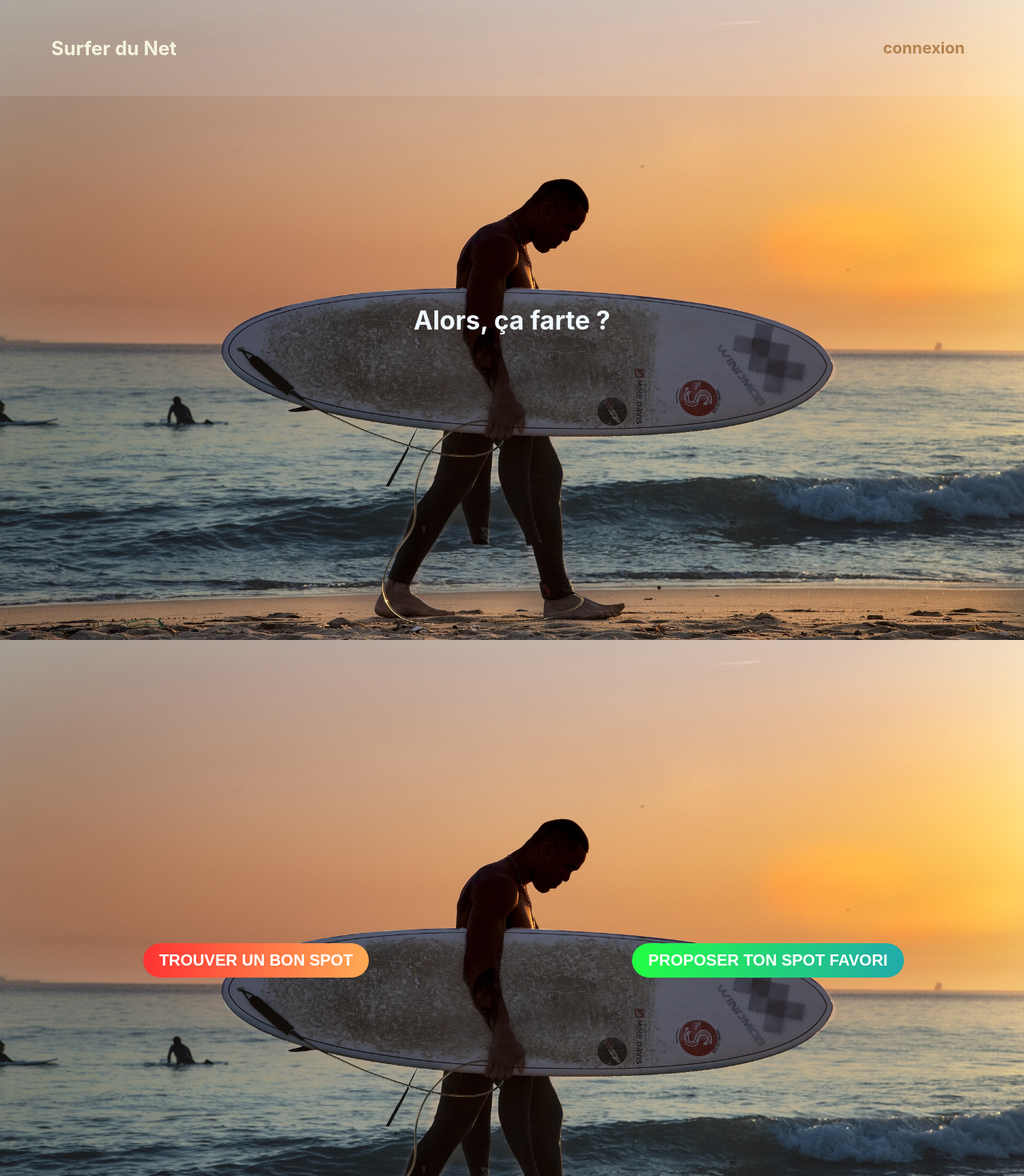
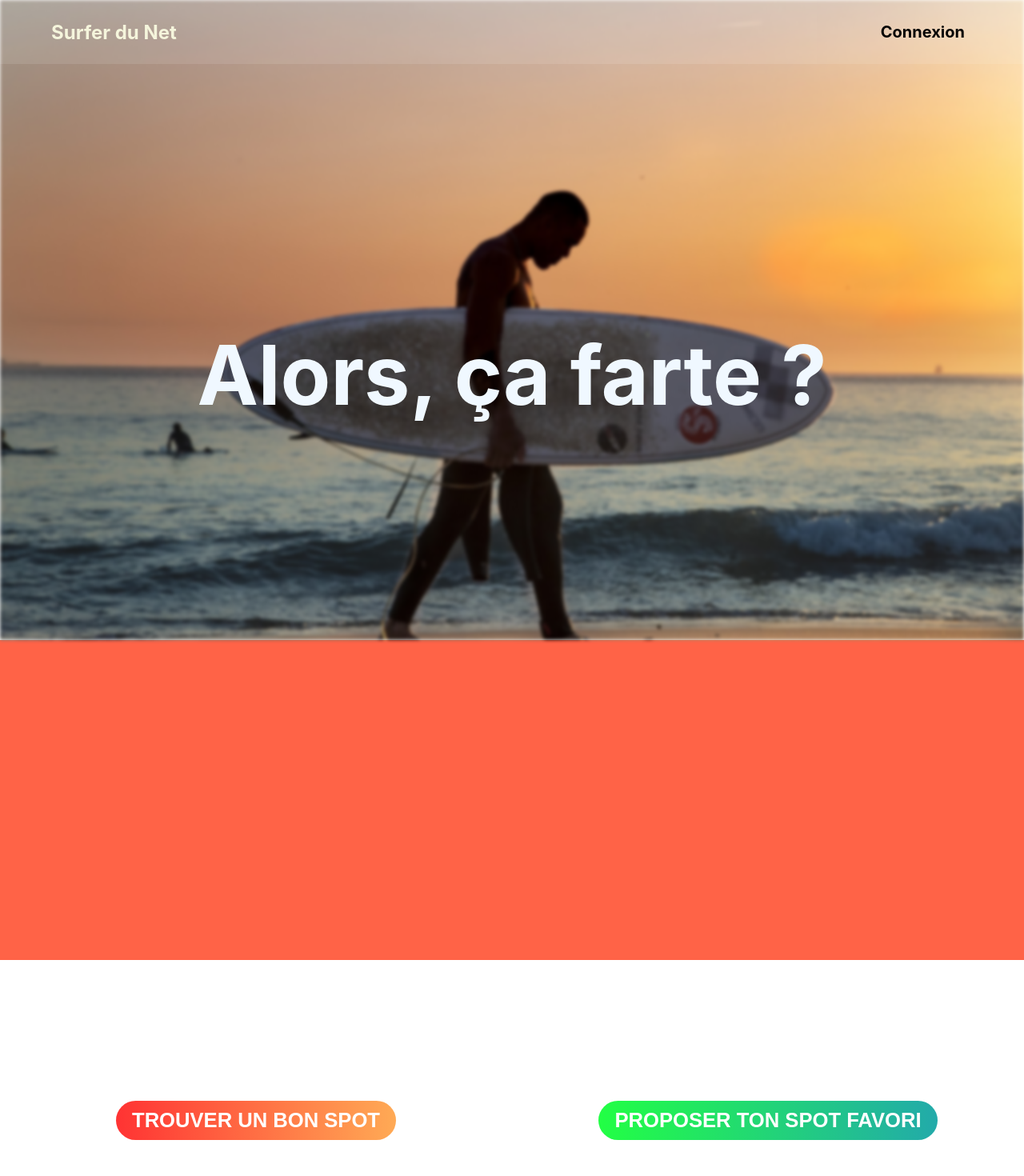
Before and after one commit to Anthony-Jhoiro/surfer-du-web-client, a React (Create React App) app: page / in a window 1280 px wide. Shown: the top 1470 px of the page at 80% size. Built offline with nearby package versions, Linux system fonts and the light colour scheme.

Commit message:
maj welcome

```diff
--- a/src/pages/welcome.js
+++ b/src/pages/welcome.js
@@ -16,12 +16,25 @@ export default function Welcome(props){
             <Grid container justify="center" alignItems="center" className="view">
                 <h1 className="white title">Alors, ça farte ?</h1>
             </Grid>
-            <Grid container justify="center" alignItems="center" className="view">
-                <Grid xs="6">
-                    <button className="beachButton bbred">Trouver un bon spot</button>
+            <Grid container justify="center" alignItems="center" className="viewSSHeader">
+                <Grid container justify="flex-start" alignItems="center" className="midView present">
+                    <Grid item xs={4}>
+
+                    </Grid>
+                    <Grid item xs={4}>
+
+                    </Grid>
+                    <Grid item xs={4}>
+
+                    </Grid>
                 </Grid>
-                <Grid xs="6">
-                    <button className="beachButton bbgreen">Proposer ton spot favori</button>
+                <Grid container justify="center" alignItems="center" className="midView">
+                    <Grid item xs={6}>
+                        <button className="beachButton bbred">Trouver un bon spot</button>
+                    </Grid>
+                    <Grid item xs={6}>
+                        <button className="beachButton bbgreen">Proposer ton spot favori</button>
+                    </Grid>
                 </Grid>
             </Grid>
         </>
--- a/src/styles/components/header.css
+++ b/src/styles/components/header.css
@@ -4,8 +4,8 @@ nav {
     display: flex;
     justify-content: space-between;
     align-items: center;
-    height: 15vh;
     width: 100vw;
+    height: 10vh;
     position: fixed;
 }
 
@@ -20,11 +20,12 @@ nav {
 .styledLinks {
     text-decoration: none;
     transition: all 0.5s;
-    color: rgb(180,130,80);
+    color: rgb(3,3,3);
     font-weight: bold;
     font-size: 1.25em;
     padding: 10px;
     border-radius: 5px;
+    text-transform: capitalize;
 }
 
 .styledLinks:hover {
--- a/src/styles/pages/welcome.css
+++ b/src/styles/pages/welcome.css
@@ -1,7 +1,13 @@
-html {
+body::before {
+    content: "";
     background-image: url("../../images/welcome-bg.jpg");
-    background-attachment: fixed;
-    background-size: 100%;
+    background-size: cover;
+    width: 100vw;
+    height: 100vh;
+    filter: blur(2px);
+    position: absolute;
+    top: 0;
+    left: 0;
 }
 
 .view {
@@ -9,17 +15,32 @@ html {
     height: 100vh;
 }
 
+.viewSSHeader {
+    width: 100vw;
+    height: 90vh;
+}
+
+.midView {
+    width: 100vw;
+    height: 50vh;
+}
+
 .white {
     color: aliceblue;
 }
 
 .title {
-    font-size: 200%;
+    font-size: 8vw;
+    position: absolute;
+    top: 50vh;
+    left: 50vw;
+    transform: translate(-50%, -50%);
+    width: 90vw;
 }
 
 .beachButton {
     padding: 10px 20px 10px 20px;
-    font-size: 1.25em;
+    font-size: 2vw;
     text-transform: uppercase;
     font-weight: bold;
     border-radius: 30px;
@@ -35,3 +56,7 @@ html {
 .bbgreen {
     background: linear-gradient(to right, #22FF44, #22AAAA);;
 }
+
+.present {
+    background-color: tomato;
+}
```
